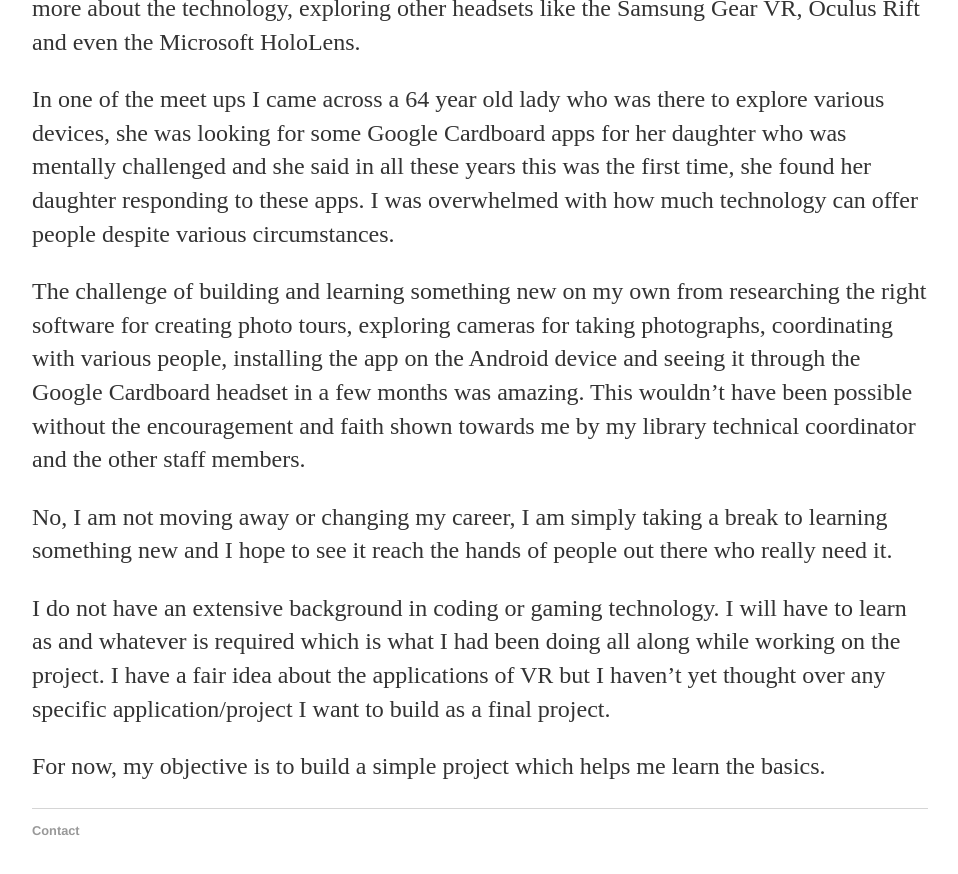
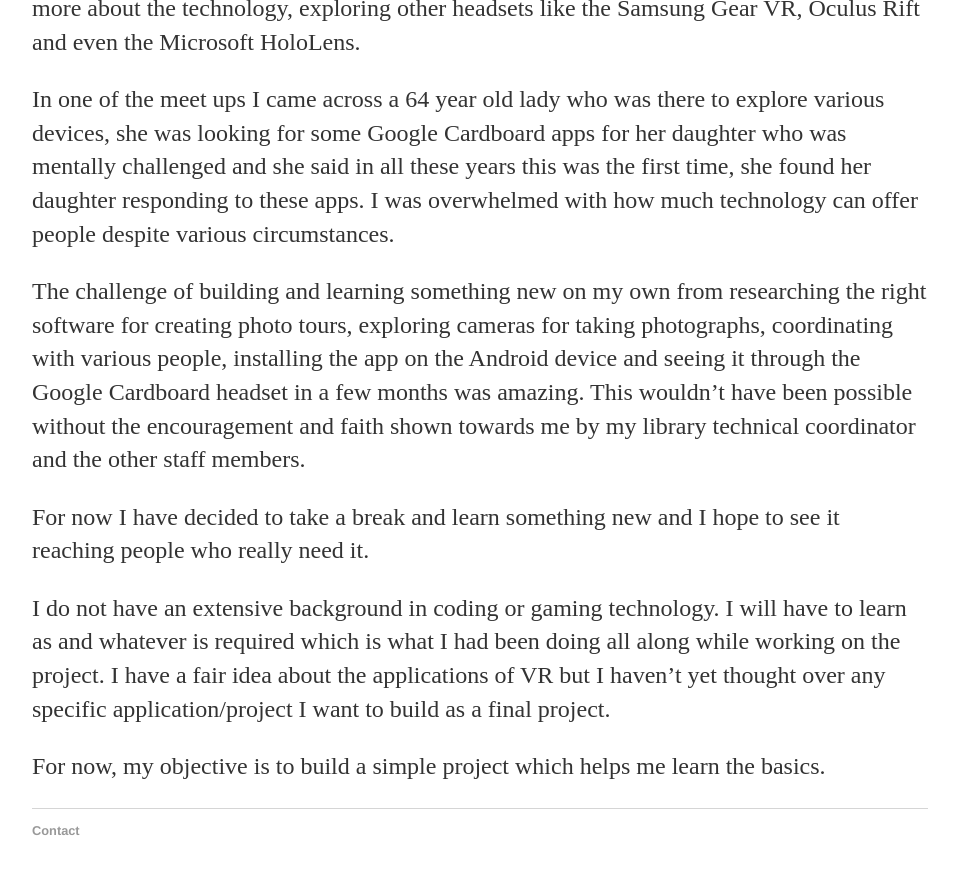
Before and after one commit to jagorisamajdar/jagorisamajdar.github.io, a Jekyll site: the page built from about/index.html, in a window 1280 px wide and 900 px high, scrolled down 1079 px. Shown: the top 874 px of the window, without its empty margins (160-1118 px from the left). Built offline with Jekyll 4.4.1, drawn with Linux system fonts in a browser that asks for light colours.

Commit message:
Update index.html

```diff
--- a/about/index.html
+++ b/about/index.html
@@ -26,8 +26,7 @@
 <p>The challenge of building and learning something new on my own from researching the right software for creating photo tours, exploring cameras for taking photographs, coordinating with various people, installing the app on the
 Android device and seeing it through the Google Cardboard headset in a few months was amazing. This wouldn’t have been possible without the encouragement
 and faith shown towards me by my library technical coordinator and the other staff members.</p>
-<p>No, I am not moving away or changing my career, I am simply taking a break to learning something new and I hope to see it reach the hands of
-  people out there who really need it.</p><p> I do not have an extensive background in coding or gaming technology. I will have to learn as and whatever is required which is what I had been doing all along while working on the project.
+<p>For now I have decided to take a break and learn something new and I hope to see it reaching people who really need it.</p><p> I do not have an extensive background in coding or gaming technology. I will have to learn as and whatever is required which is what I had been doing all along while working on the project.
 I have a fair idea about the applications of VR but I haven’t yet thought over any specific application/project I want to build as a final project.</p>
   <p>For now, my objective is to build a simple project which helps me learn the basics.</p>
 
```
